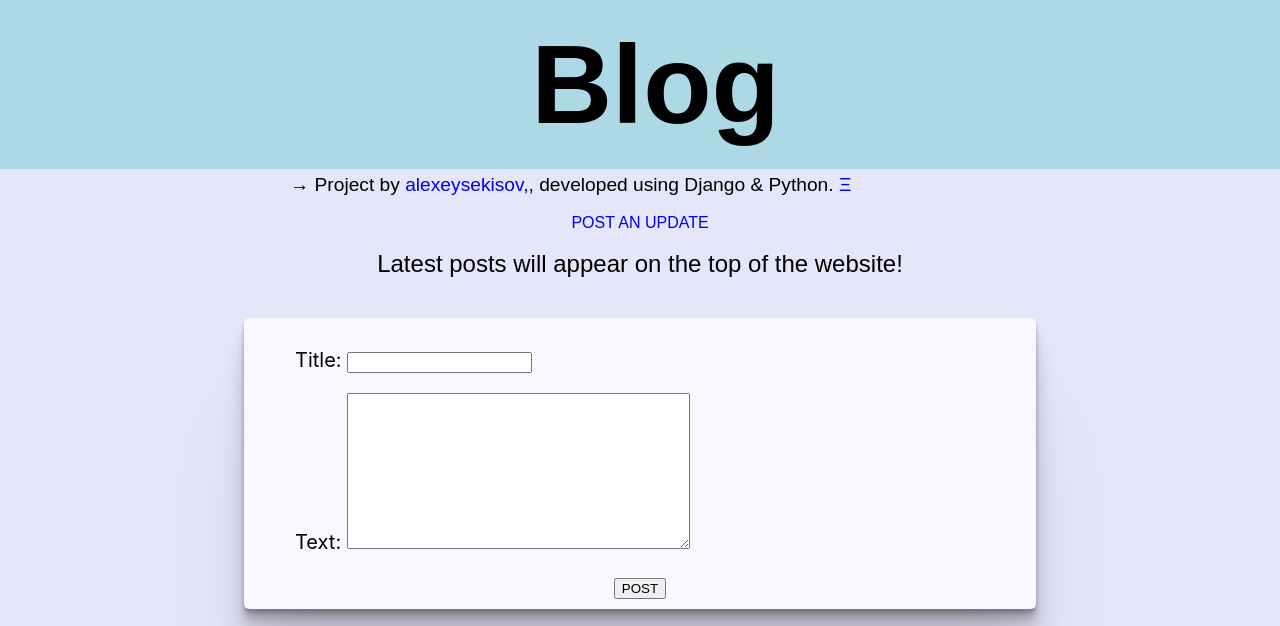
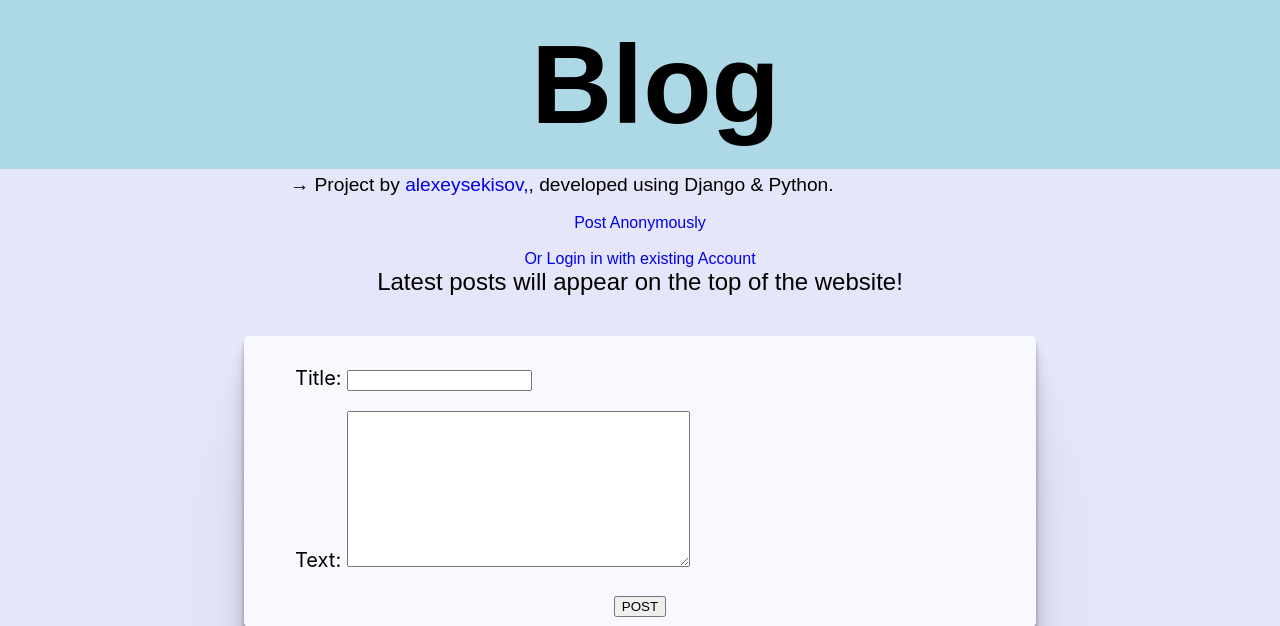
Before and after one commit to Moderachi/project_django, a Django app: page /post/new/ in a window 1280 px wide. Shown: the top 626 px of the page. Run offline with Django 3.2, Linux system fonts and the light colour scheme; some web fonts are replaced.

Commit message:
base.html fix

```diff
--- a/mysite/blog/templates/blog/base.html
+++ b/mysite/blog/templates/blog/base.html
@@ -2,7 +2,13 @@
 <html>
 
 <head>
+    {% if post.title %}
+    <title>{{ post.title }}</title>
+    {% else %}
     <title>Blog</title>
+    {% endif %}
+    <meta charset="utf-8">
+    <meta name="viewport" content="width=device-width, initial-scale=1, shrink-to-fit=no">
 </head>
 <style>
 @import url('https://rsms.me/inter/inter.css');
@@ -95,8 +101,13 @@ h1 {
 }
 </style>
 <h1><a href="/" style="text-decoration: none; color: black;">&nbsp;Blog</a><br></h1>
-<div class="credits">→ Project by<a href="https://www.instagram.com/alexeysekisov/" style="text-decoration: none;">&nbsp;alexeysekisov,</a>, developed using Django & Python.<a href="/admin/" target="_blank" title="Login" style="text-decoration: none;">&nbsp;Ξ&nbsp;</a></div><br>
-<div class="compose" style="text-decoration: none;"><a href="{% url 'post_new' %}">POST AN UPDATE <i class="far fa-plus-square"></i></span></a></div>
+<div class="credits">→ Project by<a href="https://www.instagram.com/alexeysekisov/" style="text-decoration: none;">&nbsp;alexeysekisov,</a>, developed using Django & Python.</div><br>
+{% if user.is_anonymous %}
+<div class="compose" style="text-decoration: none;"><a href="{% url 'post_new' %}">Post Anonymously <i class="far fa-plus-square"></i></span></a></div>
+<a href="/admin"><br>Or Login in with existing Account</a>
+{% elif user.is_authenticated %}
+<div class="compose" style="text-decoration: none;"><a href="{% url 'post_new' %}">Post as {{request.user|capfirst}} <i class="far fa-plus-square"></i></span></a></div>
+{% endif %}
 {% if user.is_authenticated %}
 <div style="margin: 10px 0px;">Logged in as: {{request.user}}</div>
 {% endif %}
```
